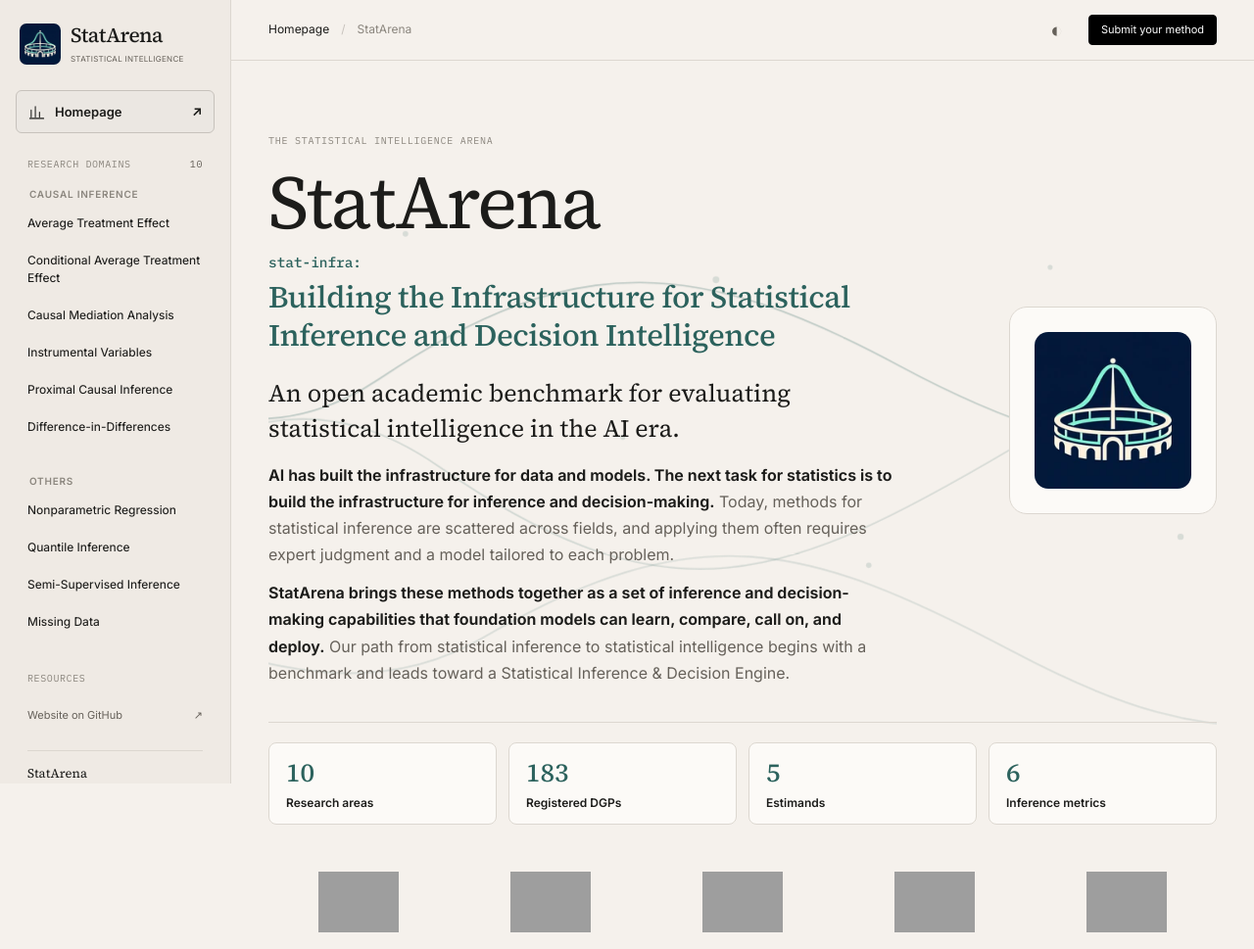
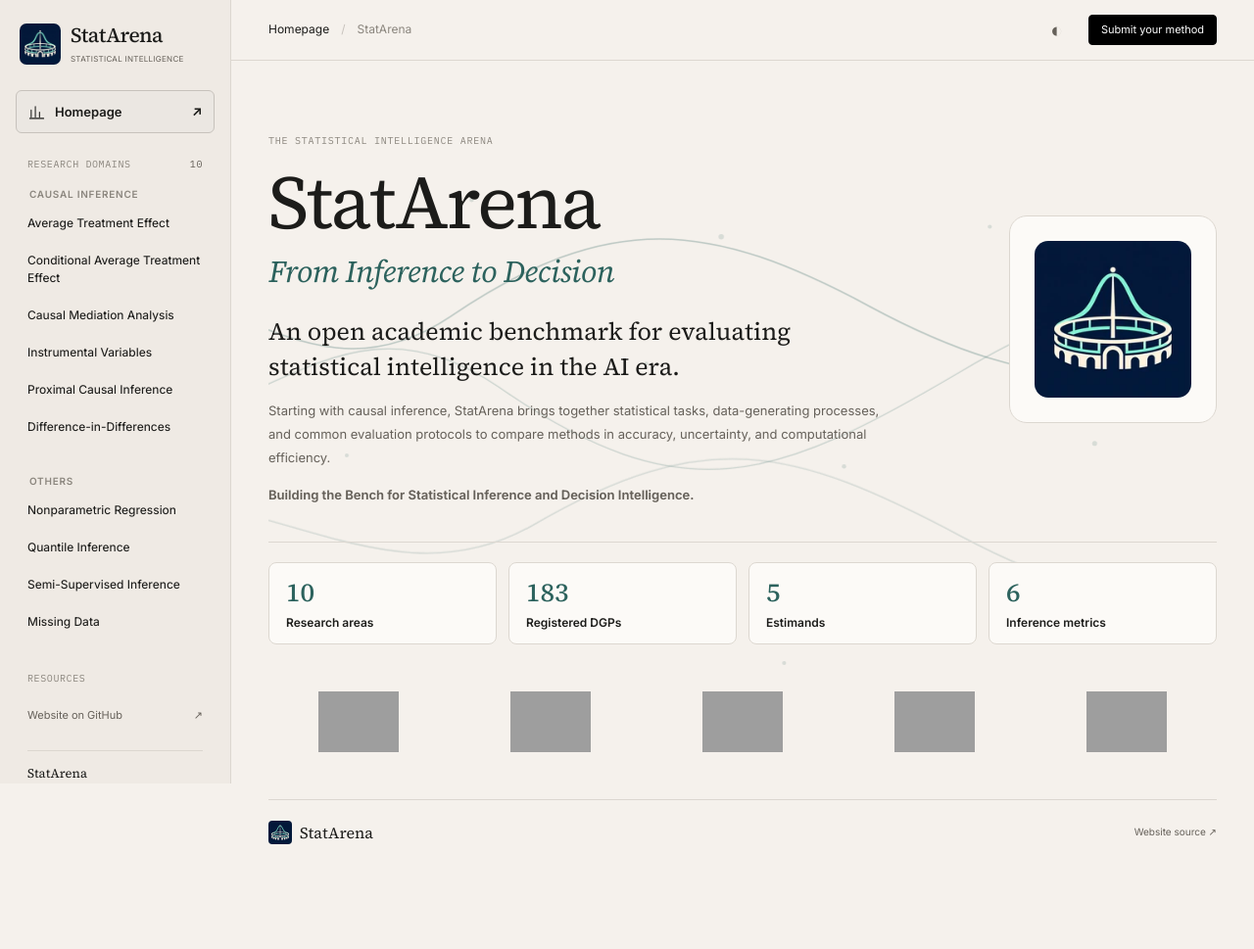
Before and after one commit to QingFengXiao214/statsinference.github.io, a plain HTML site: page index.html in a window 1280 px wide. Shown: the top 969 px of the page at 98% size. After the commit the page ends 890 px from the top, so only its background shows below. Drawn offline with Linux system fonts and the light colour scheme; grey boxes are pictures that could not be loaded.

Commit message:
Restore the homepage and add the StatArena slogan

```diff
--- a/assets/home.css
+++ b/assets/home.css
@@ -5,9 +5,7 @@
 .home-kicker,.home-next>span{display:block;font:10px/1.6 var(--mono);letter-spacing:.075em;color:var(--quiet)}
 .home-hero h1{font:400 clamp(56px,6vw,90px)/1.1 var(--display);letter-spacing:-2.5px;margin:12px 0 18px}
 .home-lead{max-width:40rem;font:400 clamp(19px,2.1vw,25px)/1.45 var(--display);color:var(--fg)}
-.home-description{max-width:40rem;margin:16px 0 0;font:1rem/1.7 var(--body);color:var(--muted)}
-.home-description p+p{margin-top:12px}
-.home-description strong{font-weight:650;color:var(--fg)}
+.home-description{max-width:40rem;margin:14px 0 0;font:13px/1.85 var(--body);color:var(--muted)}
 .home-mark{width:212px;height:212px;flex:none;display:flex;justify-content:center;align-items:center;border:1px solid var(--line);border-radius:18px;background:var(--surface)}
 .home-mark img{width:160px;height:160px;object-fit:contain;border-radius:14px}
 .home-panel .arena-overview{padding-top:20px;border-top:1px solid var(--line)}
@@ -15,7 +13,7 @@
 .home-next p{font:13px/1.75 var(--body);color:var(--muted);margin-top:8px;max-width:50rem}
 .side-home.on{background:var(--hover);border-color:var(--line-strong);font-weight:600}
 @media(max-width:860px){.home-panel{padding-top:28px;min-height:calc(100vh - 100px)}.home-hero{gap:24px;padding-bottom:26px}.home-mark{width:150px;height:150px}.home-mark img{width:116px;height:116px}}
-@media(max-width:560px){.home-hero{display:block}.home-kicker{font-size:9px;padding-inline-end:80px}.home-hero h1{font-size:clamp(40px,12vw,50px);letter-spacing:-1.8px;margin:8px 0 13px;padding-inline-end:80px}.home-lead{font-size:20px}.home-mark{position:absolute;top:12px;right:0;width:70px;height:70px;border-radius:12px}.home-mark img{width:56px;height:56px;border-radius:8px}.home-panel{padding-top:30px}.home-next{margin-top:12px}}
+@media(max-width:560px){.home-hero{gap:12px;align-items:flex-start}.home-kicker{font-size:9px}.home-hero h1{font-size:50px;letter-spacing:-1.8px;margin:8px 0 13px}.home-lead{font-size:20px}.home-description{font-size:12px}.home-mark{width:70px;height:70px;border-radius:12px}.home-mark img{width:56px;height:56px;border-radius:8px}.home-panel{padding-top:30px}.home-next{margin-top:12px}}
 
 /* Institutional logo strip on Home only. Preserve marks without recoloring. */
 .home-universities{display:grid;grid-template-columns:repeat(5,minmax(0,1fr));gap:12px;margin:22px 0 4px}
@@ -29,8 +27,7 @@
 /* Subtle ambient statistical curves — decorative and scoped to the Home route. */
 .home-panel .home-ambient{position:absolute;inset:0;width:100%;height:100%;z-index:-1;pointer-events:none;overflow:hidden;color:var(--accent);opacity:.85}
 .home-panel>.home-hero,.home-panel>.arena-overview,.home-panel>.home-next,.home-panel>.home-universities{position:relative;z-index:1}
-.home-tagline{max-width:40rem;font:500 clamp(25px,2.45vw,34px)/1.25 var(--display);letter-spacing:-.45px;color:var(--accent);margin:-8px 0 21px;text-wrap:balance}
-.home-tagline strong{display:block;margin-bottom:5px;font:500 .9rem/1.4 var(--mono);letter-spacing:0}
+.home-tagline{font:italic 400 clamp(25px,2.45vw,34px)/1.3 var(--display);letter-spacing:-.45px;color:var(--accent);margin:-8px 0 21px}
 .home-ambient .home-wave-line{fill:none;stroke:currentColor;stroke-width:1.55;stroke-linecap:round;opacity:.32;vector-effect:non-scaling-stroke}
 .home-ambient .home-wave-b .home-wave-line{opacity:.24;stroke-width:1.3}
 .home-ambient .home-wave-c .home-wave-line{opacity:.20;stroke-width:1.35}
--- a/index.html
+++ b/index.html
@@ -24,7 +24,7 @@
 <link rel="stylesheet" href="assets/comparison-charts.css?v=counterfactual-notation-20261117">
 <link rel="stylesheet" href="assets/domain-illustrations.css?v=counterfactual-notation-20261117">
 <link rel="stylesheet" href="assets/arena-overview.css?v=counterfactual-notation-20261117">
-<link rel="stylesheet" href="assets/home.css?v=statarena-stat-infra-20261119">
+<link rel="stylesheet" href="assets/home.css?v=statarena-wave-morph-20261119">
 </head>
 <body>
 <a class="skip" href="#content-start">Skip to content</a>
@@ -67,12 +67,10 @@
   <div class="home-hero-copy">
     <div class="home-kicker">THE STATISTICAL INTELLIGENCE ARENA</div>
     <h1 id="home-title">StatArena</h1>
-    <h2 class="home-tagline"><strong>stat-infra:</strong> Building the Infrastructure for Statistical Inference and Decision Intelligence</h2>
+    <h2 class="home-tagline">From Inference to Decision</h2>
     <p class="home-lead">An open academic benchmark for evaluating statistical intelligence in the AI era.</p>
-    <div class="home-description">
-      <p><strong>AI has built the infrastructure for data and models. The next task for statistics is to build the infrastructure for inference and decision-making.</strong> Today, methods for statistical inference are scattered across fields, and applying them often requires expert judgment and a model tailored to each problem.</p>
-      <p><strong>StatArena brings these methods together as a set of inference and decision-making capabilities that foundation models can learn, compare, call on, and deploy.</strong> Our path from statistical inference to statistical intelligence begins with a benchmark and leads toward a Statistical Inference &amp; Decision Engine.</p>
-    </div>
+    <p class="home-description">Starting with causal inference, StatArena brings together statistical tasks, data-generating processes, and common evaluation protocols to compare methods in accuracy, uncertainty, and computational efficiency.</p>
+    <p class="home-description"><strong>Building the Bench for Statistical Inference and Decision Intelligence.</strong></p>
   </div>
   <div class="home-mark" aria-hidden="true"><img src="assets/statsarena-logo.webp" alt="" width="160" height="160"></div>
 </div>
```
